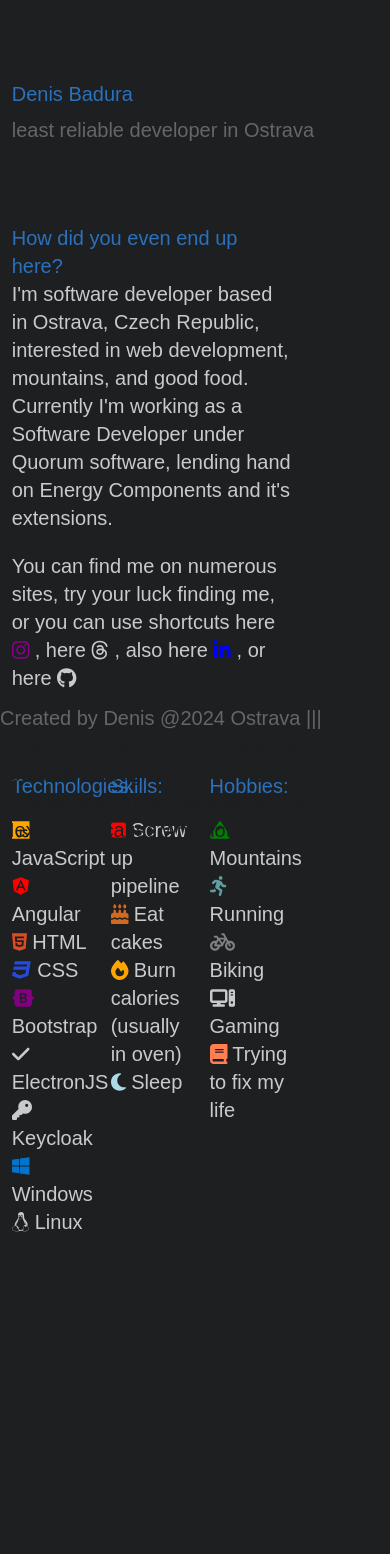
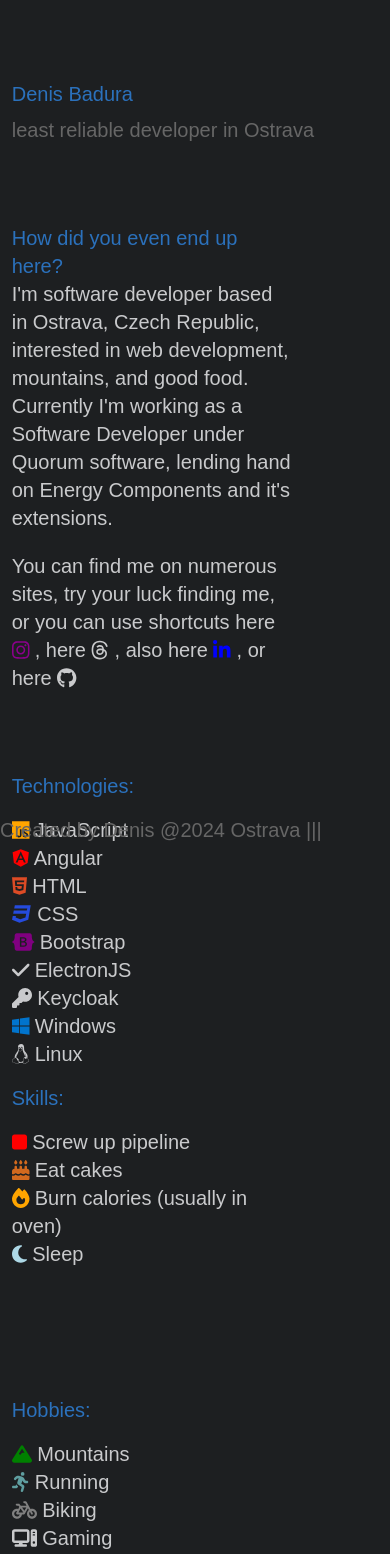
Before and after one commit to VanDeny/PersonalWebsite, a Next.js app: page / in a window 390 px wide. Shown: the top 1554 px of the page. Before the commit the page ends 1236 px from the top, so only its background shows below. Built offline with nearby package versions, Linux system fonts and the light colour scheme; a web font is replaced by a local one.

Commit message:
fix mobile view

```diff
--- a/src/app/components/footer.tsx
+++ b/src/app/components/footer.tsx
@@ -3,12 +3,12 @@
 export default function Footer() {
 
     return (
-        <div className="text-textsecondary absolute left-0 bottom-0">
+        <div className="text-textsecondary fixed left-0 bottom-0">
             Created by Denis
             @2024 Ostrava |||
             <span>   </span>
-            <span className="text-darkpurple pb-0 pointer-events-none">
-            Curious one huh? Good, I like you. And yes, even though I said I&apos;m working with Angular, this project was writen using Next.JS, because why not ¯\_(ツ)_/¯
+            <span className="text-darkpurple pb-0 pointer-events-none hidden lg:inline">
+            Curious one huh? Good, I like you. And yes, even though I said I&apos;m working with Angular, this project was written using Next.JS, because why not ¯\_(ツ)_/¯
         </span>
 
         </div>
--- a/src/app/components/list/list.tsx
+++ b/src/app/components/list/list.tsx
@@ -6,7 +6,7 @@ import Technology from './technology';
 
 export default function List() {
     return (
-        <div id={'skill'} className={'grid grid-cols-3 grid-flow-col gap-4 col-span-10 text-textrest page'}>
+        <div id={'list'} className={'text-textrest page grid gap-4 mb-5 grid-rows-3 grid-flow-row row-span-10 md:grid-cols-3 md:grid-cols-row md:col-span-10'}>
             <Technology/>
             <Skill/>
             <Hobby/>
```
